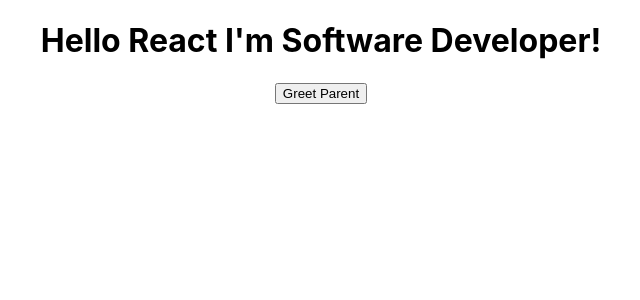
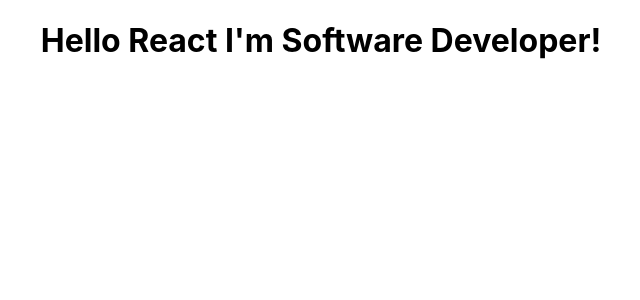
Before and after one commit to vkp3012/Basic-React, a React (Create React App) app in the folder client/: page / in a window 1280 px wide. Shown: the top 300 px of the page, without its empty margins (319-959 px from the left). Built offline with nearby package versions, Linux system fonts and the light colour scheme.

Commit message:
conditional rendering is done

```diff
--- a/client/src/App.js
+++ b/client/src/App.js
@@ -7,13 +7,15 @@
 // import MessageStateHook from './components/MessageStateHook';
 // import CounterClass from './components/CounterClass';
 // import EventBind from './components/EventBind';
-import ParentComponents from './components/ParentComponents';
+// import ParentComponents from './components/ParentComponents';
+import UserGreeting from './components/UserGreeting';
 function App() {
   return (
     <div className="App">
       <h1>Hello React I'm Software Developer!</h1>
+      <UserGreeting/>
       {/* <EventBind/> */}
-      <ParentComponents/>
+      {/* <ParentComponents/> */}
       {/* <CounterClass/> */}
       {/* <MessageClass/>
       <MessageStateHook/> */}
--- /dev/null
+++ b/client/src/components/UserGreeting.js
@@ -0,0 +1,55 @@
+import React, { Component } from 'react'
+
+class UserGreeting extends Component {
+    constructor(props) {
+        super(props)
+
+        this.state = {
+            isLoggedIn : false
+        }
+    }
+
+    render() {
+
+        //first method :- if/else
+        // if(this.state.isLoggedIn){
+        //     return(
+        //         <div>Welcome Vivek</div>
+        //     )
+        // }else{
+        //     return(
+        //         <div>Welcome Guest</div>
+        //     )
+        // }
+        // return (
+        //     <div>
+        //         <div>Welcome Vivek</div>
+        //         <div>Welcome Guest</div>
+        //     </div>
+        // )
+
+        //second method : - Element variable
+        // let message
+        // if(this.state.isLoggedIn){
+        //     message = <div>Welcome Vivek</div>
+        // }else{
+        //     message = <div>Welcome Guest</div>
+        // }
+
+        // return <div>{message}</div>
+
+        //third method :- Ternary Conditional Operator
+        // return(
+        //     this.state.isLoggedIn ? (
+        //         <div>Welcome Vive</div>
+        //     ) : (
+        //         <div>Welcome Guest</div>
+        //     )
+        // )
+
+        //fourth method : - Short circuit Operator
+        return this.state.isLoggedIn && <div>Welcome Vivek</div>
+    }
+}
+
+export default UserGreeting
```
